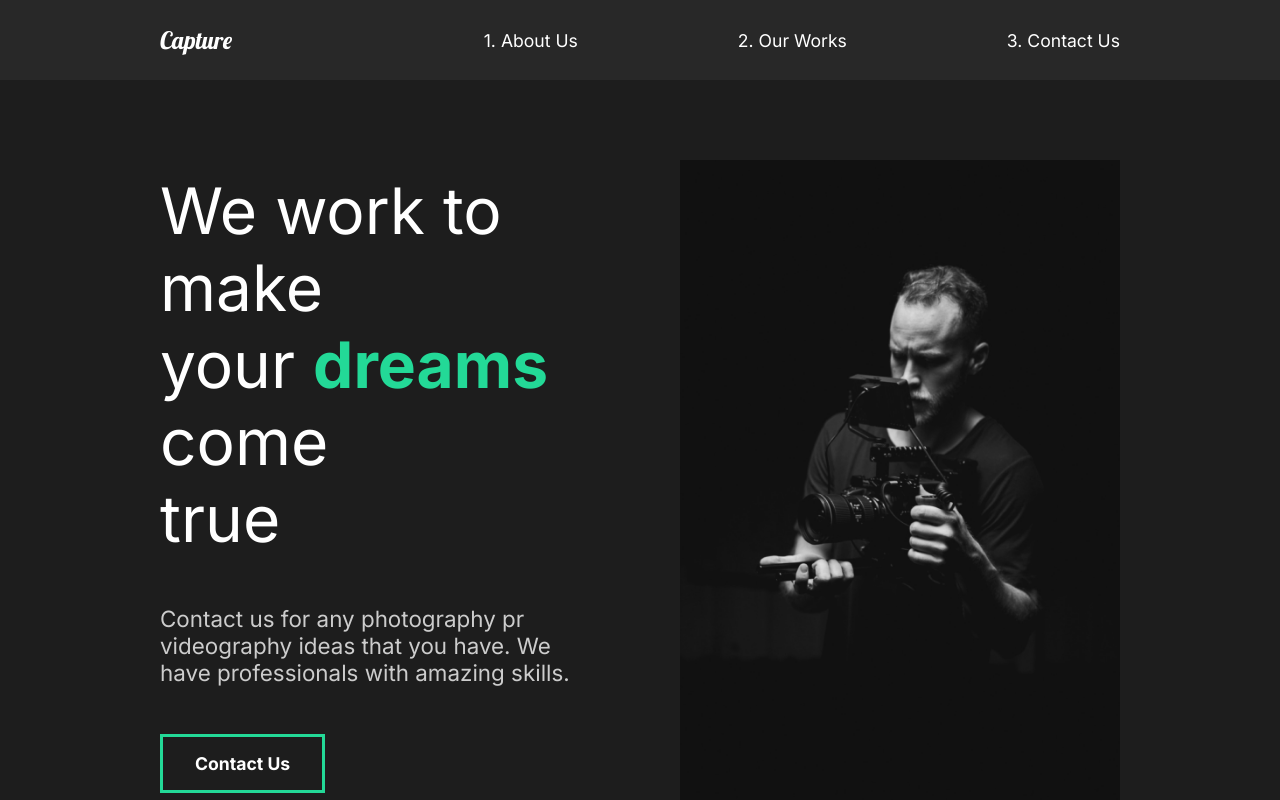
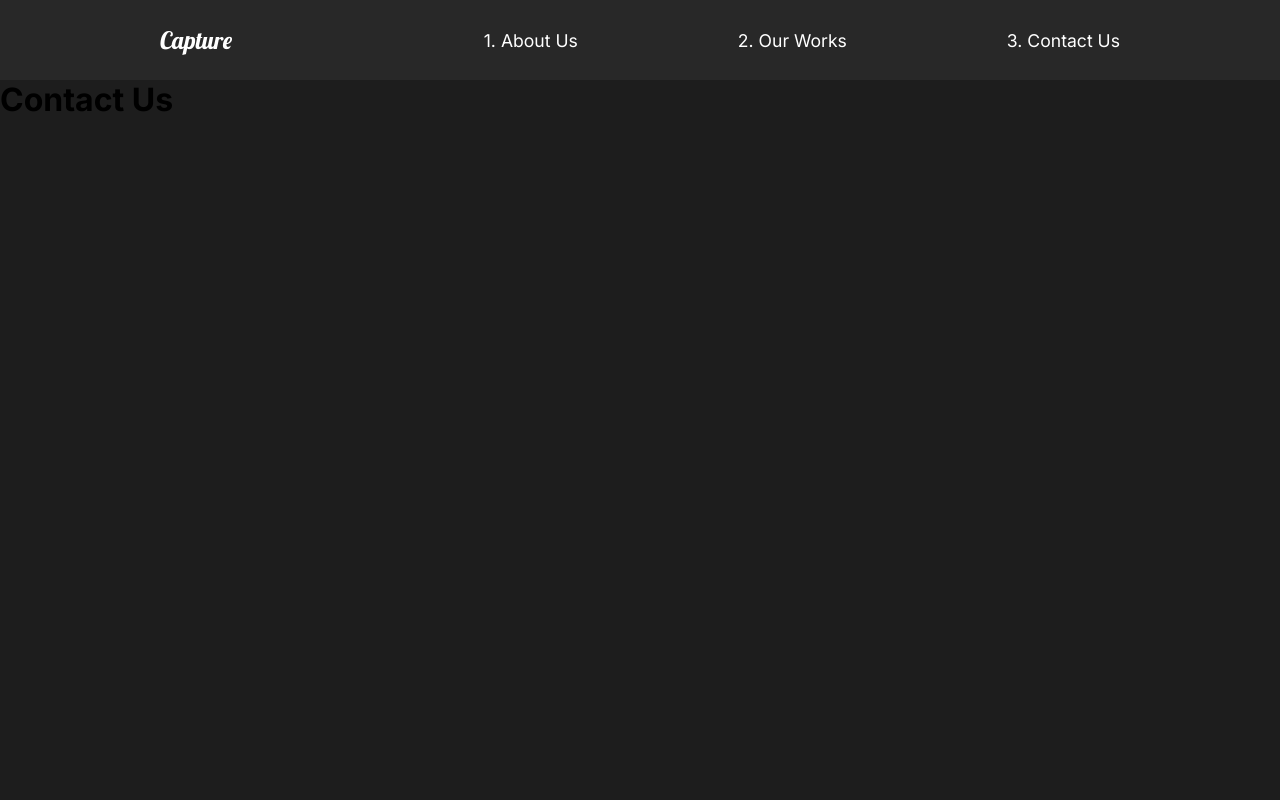
Before and after one commit to masoudgolchin/react-capture-portofolio-website, a React (Create React App) app: page /contact in a window 1280 px wide. Shown: the top 800 px of the page. Built offline with nearby package versions, Linux system fonts and the light colour scheme.

Commit message:
feat: implement React Routes

```diff
--- a/src/App.js
+++ b/src/App.js
@@ -2,13 +2,21 @@ import React from "react";
 import AboutUs from "./pages/AboutUs";
 import GlobalStyle from "./components/GlobalStyle";
 import Nav from "./components/Nav";
+import OurWorks from "./pages/OurWorks";
+import ContactUs from "./pages/ContactUs";
+
+import { Routes, Route } from "react-router-dom";
 
 function App() {
   return (
     <div className="App">
+      <GlobalStyle />
       <Nav />
-      <GlobalStyle />
-      <AboutUs />
+      <Routes>
+        <Route path="/" exact element={<AboutUs />}></Route>
+        <Route path="/works" exact element={<OurWorks />}></Route>
+        <Route path="/contact" exact element={<ContactUs />}></Route>
+      </Routes>
     </div>
   );
 }
--- a/src/components/Nav.js
+++ b/src/components/Nav.js
@@ -1,23 +1,24 @@
 import React from "react";
 import styled from "styled-components";
+import { Link } from "react-router-dom";
 
 const Nav = () => {
   return (
     <StyledNav>
       <h1>
-        <a id="logo" href="#">
+        <Link id="logo" to="/">
           Capture
-        </a>
+        </Link>
       </h1>
       <ul>
         <li>
-          <a href="#">1. About Us</a>
+          <Link to="/">1. About Us</Link>
         </li>
         <li>
-          <a href="#">2. Our Works</a>
+          <Link to="/works">2. Our Works</Link>
         </li>
         <li>
-          <a href="#">3. Contact Us</a>
+          <Link to="/contact">3. Contact Us</Link>
         </li>
       </ul>
     </StyledNav>
--- a/src/index.js
+++ b/src/index.js
@@ -1,10 +1,13 @@
 import React from "react";
 import ReactDOM from "react-dom/client";
 import App from "./App";
+import { BrowserRouter } from "react-router-dom";
 
 const root = ReactDOM.createRoot(document.getElementById("root"));
 root.render(
   <React.StrictMode>
-    <App />
+    <BrowserRouter>
+      <App />
+    </BrowserRouter>
   </React.StrictMode>
 );
--- /dev/null
+++ b/src/pages/ContactUs.js
@@ -0,0 +1,11 @@
+import React from "react";
+
+const ContactUs = () => {
+  return (
+    <div>
+      <h1>Contact Us</h1>
+    </div>
+  );
+};
+
+export default ContactUs;
--- /dev/null
+++ b/src/pages/OurWorks.js
@@ -0,0 +1,11 @@
+import React from "react";
+
+const OurWorks = () => {
+  return (
+    <div>
+      <h1>Our Works</h1>
+    </div>
+  );
+};
+
+export default OurWorks;
```
